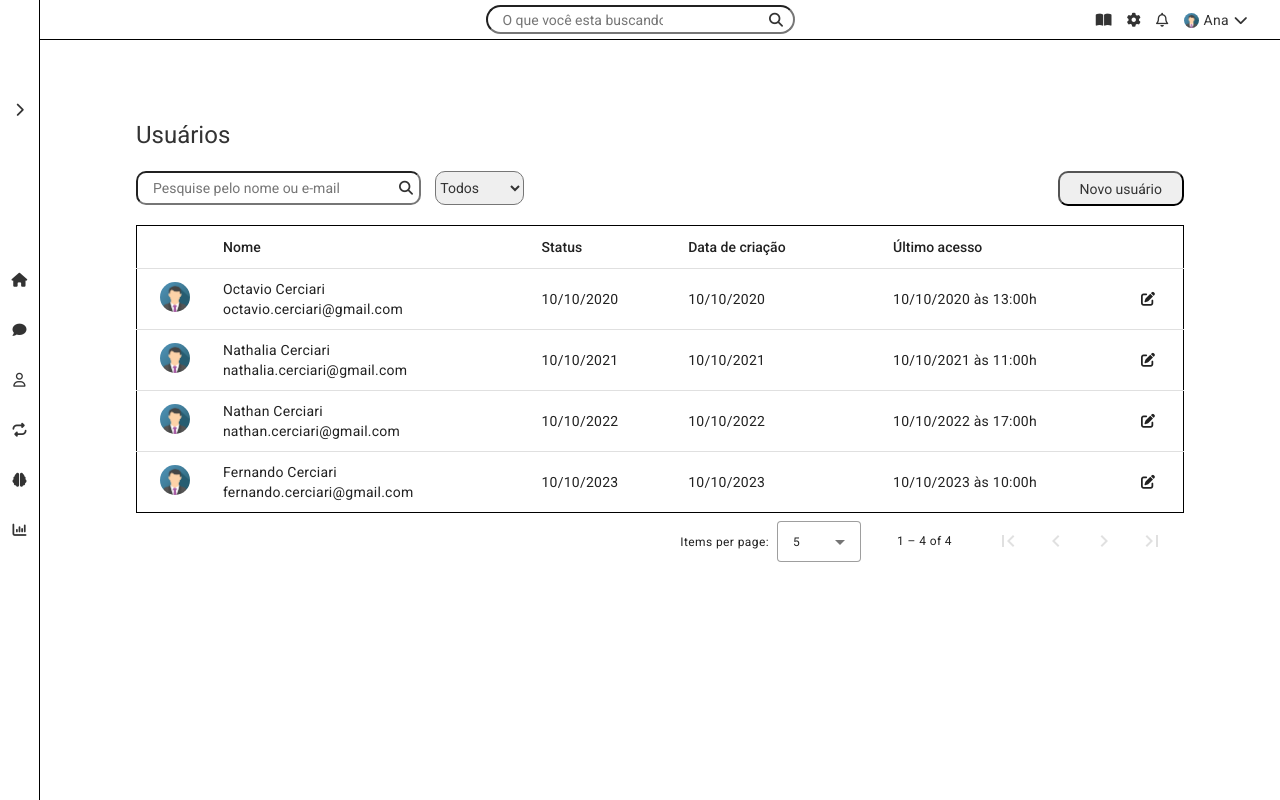
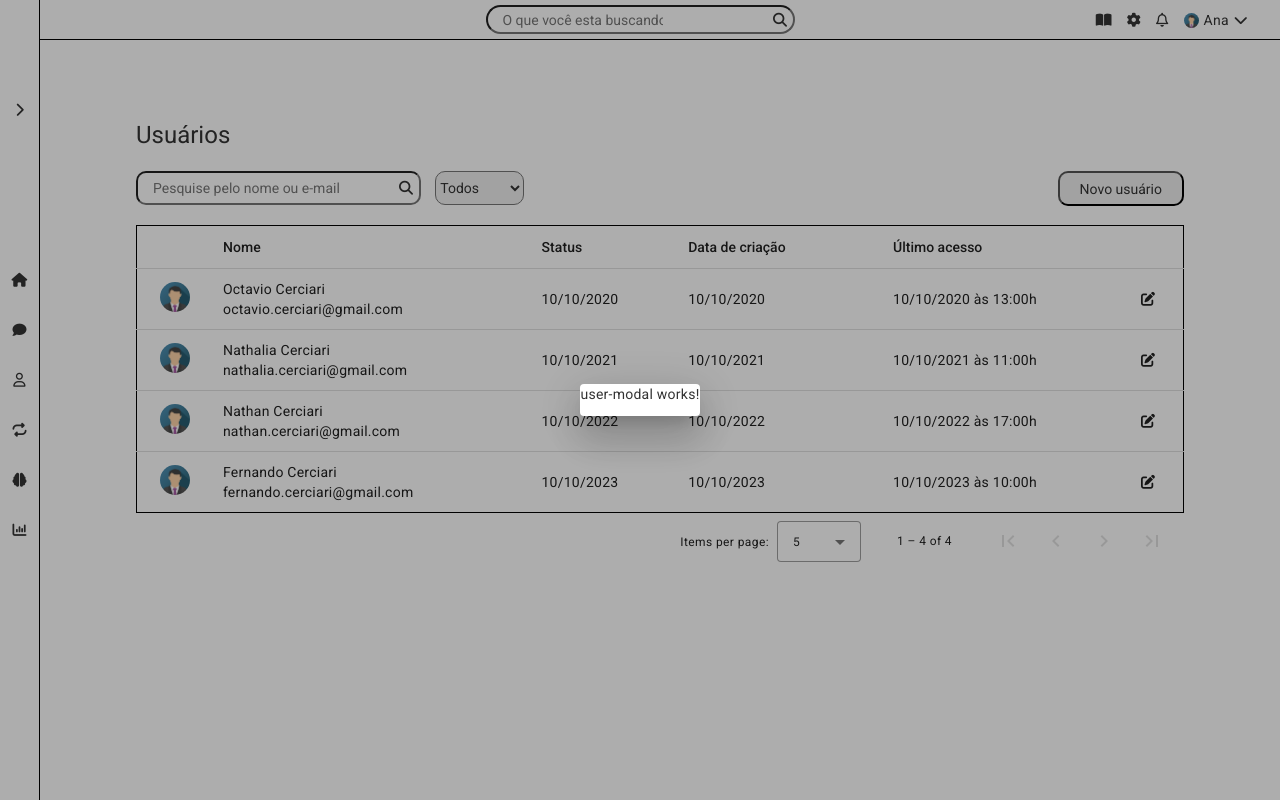
Before and after one commit to octavio-cerciari/first-decision-test, an Angular app: page /usuario in a window 1280 px wide. Both pictures are taken after a click on the button "Novo usuário". Built offline with nearby package versions, Linux system fonts and the light colour scheme.

Commit message:
F0007 - Create Modal for User Component

```diff
--- a/src/app/navbar/navbar.component.css
+++ b/src/app/navbar/navbar.component.css
@@ -26,7 +26,7 @@
 .fd__search__icon {
     position: absolute;
     align-self: center;
-    margin-left: 17rem;
+    margin-left: 17.5rem;
 }
 
 .fd__dropdown__menu {
--- /dev/null
+++ b/src/app/user/user-modal/user-modal.component.html
@@ -0,0 +1 @@
+<p>user-modal works!</p>
--- a/src/app/user/user.component.html
+++ b/src/app/user/user.component.html
@@ -16,7 +16,7 @@
           </select>
 
           <div class="fd__align-end">
-            <button class="fd__bt__new__user">Novo usuário</button>
+            <button class="fd__bt__new__user" (click)="openUserModal()">Novo usuário</button>
           </div>
     </div>
 
--- a/src/app/user/user.component.ts
+++ b/src/app/user/user.component.ts
@@ -4,6 +4,8 @@ import { MatPaginator, MatPaginatorIntl } from '@angular/material/paginator';
 import { MatSort, Sort } from '@angular/material/sort';
 import { MatTableDataSource } from '@angular/material/table';
 import { UserInterface } from 'src/core/user.interface';
+import { UserModalComponent } from './user-modal/user-modal.component';
+import { MatDialog, MatDialogRef } from '@angular/material/dialog';
 
 const ELEMENT_DATA: UserInterface[] = [
   { name: 'Octavio Cerciari', email: 'octavio.cerciari@gmail.com', status: 'Ativo', createdDate: '10/10/2020', lastAccess: '10/10/2020 às 13:00h' },
@@ -18,7 +20,8 @@ const ELEMENT_DATA: UserInterface[] = [
   styleUrls: ['./user.component.css']
 })
 export class UserComponent implements OnInit, AfterViewInit {
-  constructor(private _liveAnnouncer: LiveAnnouncer) {}
+  modalDialog: MatDialogRef<UserModalComponent> | any;
+  constructor(private _liveAnnouncer: LiveAnnouncer, public matDialog: MatDialog,) {}
 
   displayedColumns: string[] = ['picture', 'name', 'status', 'createdDate', 'lastAccess', 'options'];
   dataSource = new MatTableDataSource(ELEMENT_DATA);
@@ -48,4 +51,14 @@ export class UserComponent implements OnInit, AfterViewInit {
       this._liveAnnouncer.announce('Sorting cleared');
     }
   }
+
+  openUserModal() {
+    this.modalDialog = this.matDialog.open( UserModalComponent, {
+      data: null,
+      panelClass: 'user-modal'
+    } )
+    this.modalDialog.afterClosed().subscribe( ( result: any ) => {
+
+    } );
+  }
 }
```
Also changed, not shown: src/app/app.module.ts (+18 -4 lines), src/app/user/user-modal/user-modal.component.ts (added, +10 -0 lines), src/app/user/user-modal/user-modal.component.css (added), src/styles.css (line endings or trailing spaces), 1 other file (tests, documents, lock files or other folders).
